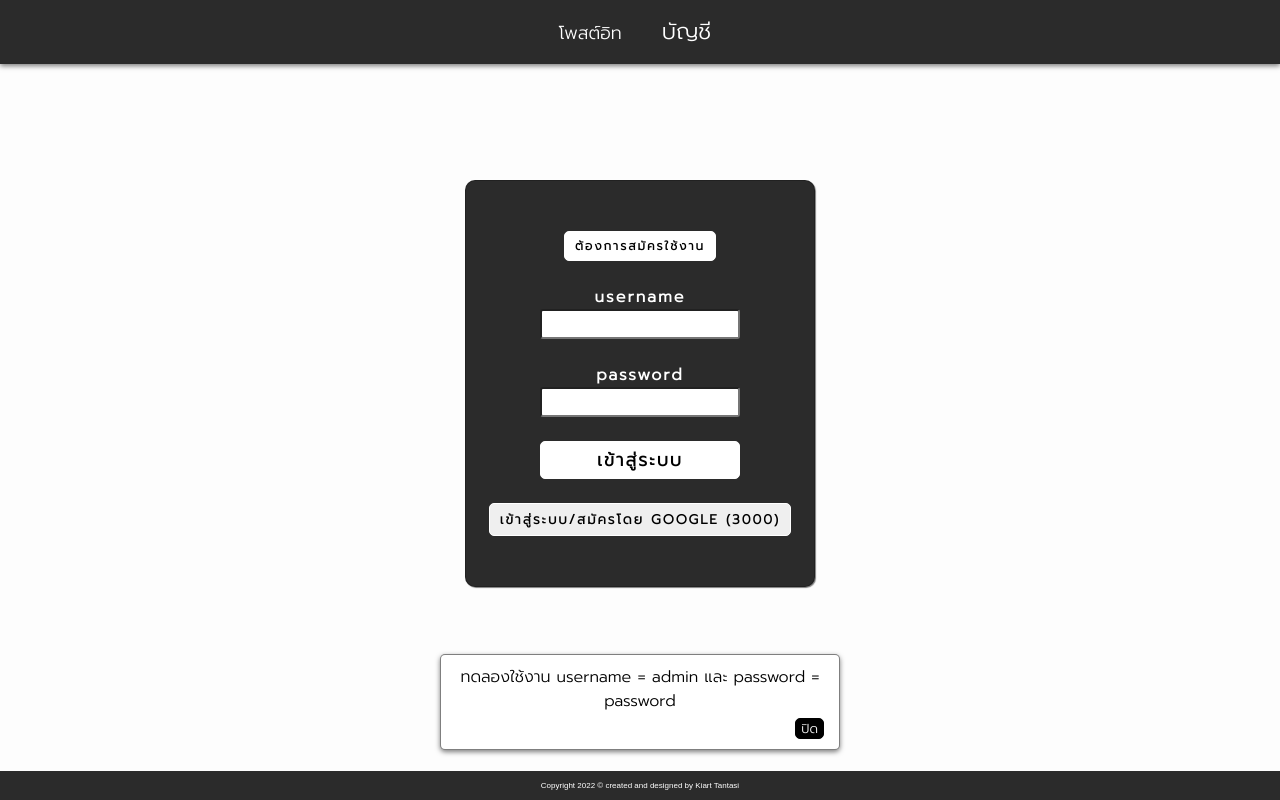
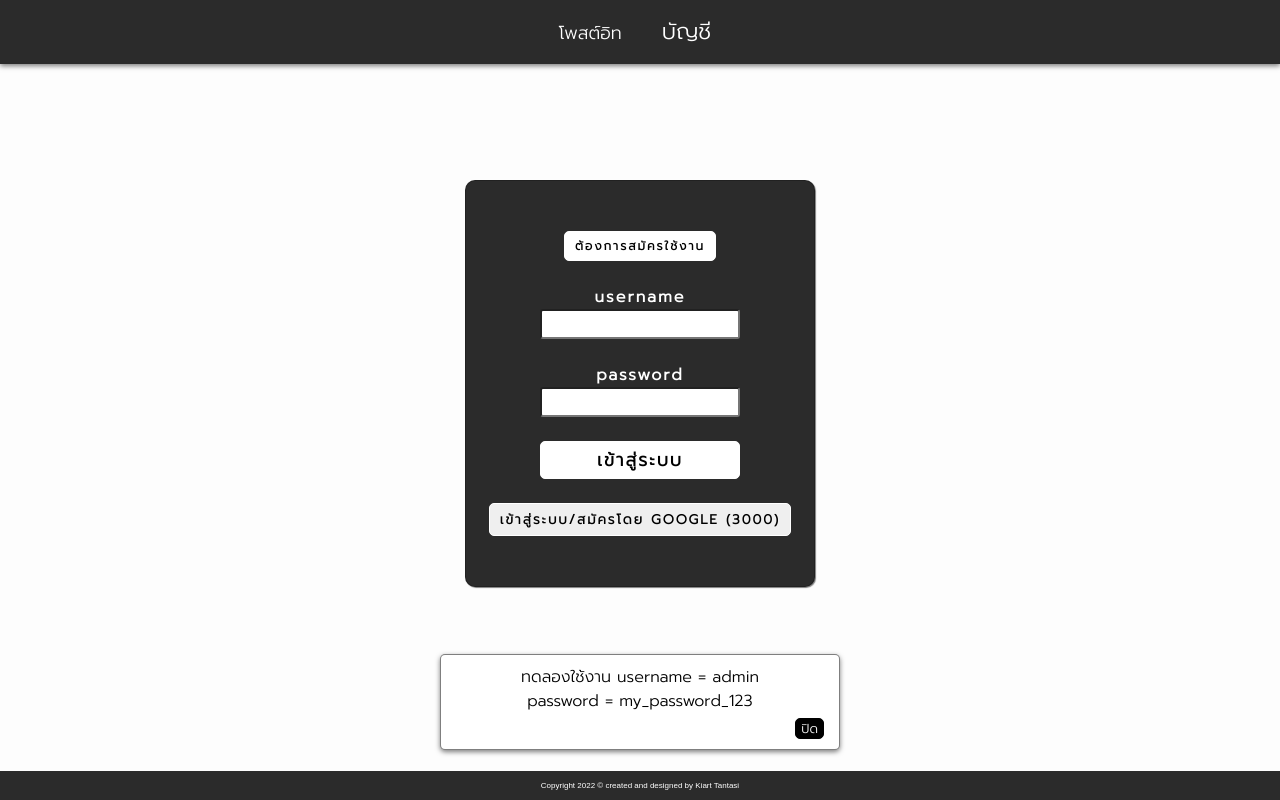
Before and after one commit to kiart-tantasi/note-app-react-client, a React (Create React App) app: page /account in a window 1280 px wide. Built offline with nearby package versions, Linux system fonts and the light colour scheme; no server answers; a web font is replaced by a local one.

Commit message:
admin's password is changed

```diff
--- a/src/components/Popup.js
+++ b/src/components/Popup.js
@@ -6,6 +6,7 @@ export default function Popup(props) {
   return (
     <div className={styles["pop-up"]}>
         <p>{props.children}</p>
+        {props.extraText && <p>{props.extraText}</p>}
         <div className={styles["button-container"]}>
             <button className={styles.button} onClick={props.onClick}>ปิด</button>
         </div>
--- a/src/pages/Auth.js
+++ b/src/pages/Auth.js
@@ -124,7 +124,7 @@ export default function Auth() {
         return (
             <>
             {alertOn && <Alert message={alertMessage} onClose={closeModal} />}
-            {!trialInitiated && <Popup onClick={initTrial}>ทดลองใช้งาน username = admin และ password = password</Popup>}
+            {!trialInitiated && <Popup onClick={initTrial} extraText="password = my_password_123">ทดลองใช้งาน username = admin</Popup>}
             <div className={styles.mainAuth}>
                 <button className={`${styles.toggleAuth} ${styles["two-buttons"]} `} onClick={handleToggle}>ต้องการ{(registering) ? "เข้าสู่ระบบ" : "สมัครใช้งาน"}</button>
                 <br/><br/>
```
